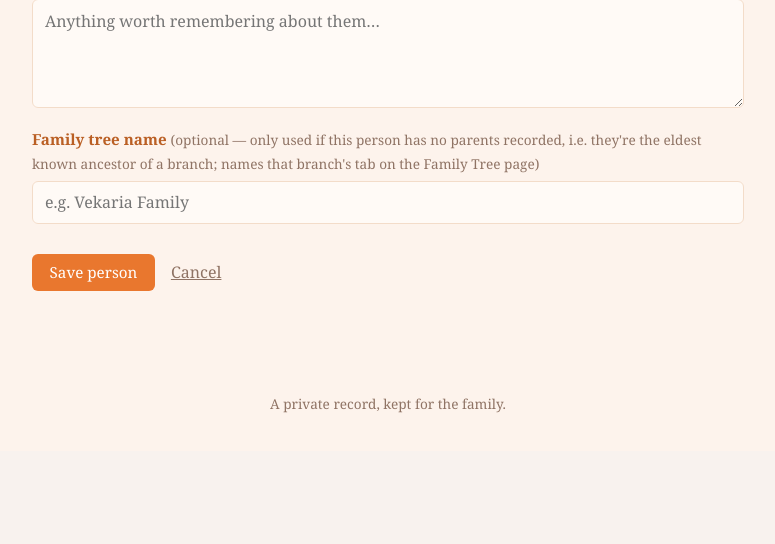
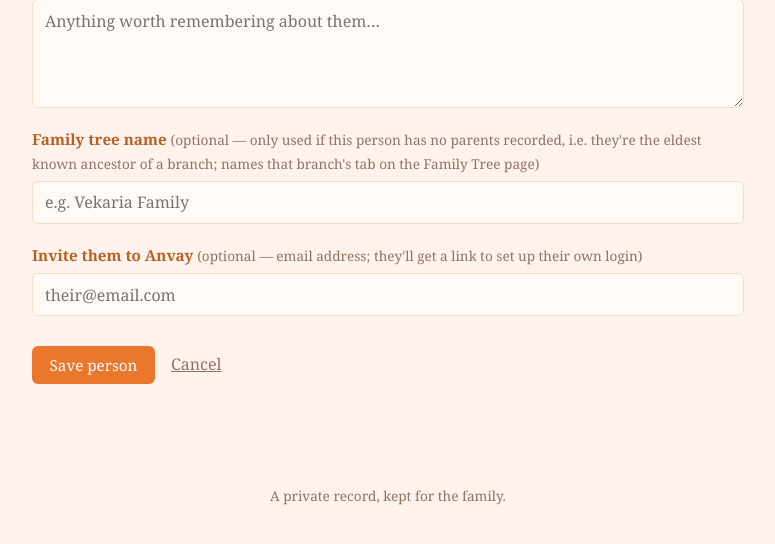
Before and after one commit to shaheeniv/Anvay, a Flask app: page /people/new in a window 1280 px wide. Shown: the part 883-1427 px from the top of the page, without its empty margins (252-1027 px from the left). Before the commit the page ends 1296 px from the top, so only its background shows below. Run offline with Flask 3, Linux system fonts and the light colour scheme; the visitor is signed in with stand-in values (Sample User, id 1); tables that the repository leaves empty hold one stand-in row (values such as "Sample post").

Commit message:
Let admins invite a new person by email right from the add-person form
Adds an optional "Invite them to Anvay" email field, shown only to
admins, only when adding someone new. Reuses the same setup-email
mechanism as the existing "Set up login" page, so there's no separate
trip to their profile page needed afterward. Non-admins never see the
field, and the server rejects it even if posted directly -- account
creation stays admin-only everywhere, same as before.

Also drops the now-unused person_name argument from
send_account_login_email() and rewrites its "setup" email copy, which
previously read oddly (addressed the recipient using their own name
as if it were someone else's).

Verified locally: duplicate-email handling, a real send to a fresh
address, and that a non-admin session can't create an account via the
same field even when posted directly.

Co-Authored-By: Claude Sonnet 5 <noreply@anthropic.com>

```diff
--- a/app.py
+++ b/app.py
@@ -174,15 +174,15 @@ def create_password_reset_token(account_id):
     return token
 
 
-def send_account_login_email(account, person_name, purpose):
+def send_account_login_email(account, purpose):
     """purpose is 'setup' (brand-new account, no password yet) or 'reset'
     (existing account, they forgot their password) — same token mechanism
     underneath, just different wording."""
     token = create_password_reset_token(account["id"])
     link = url_for("reset_password", token=token, _external=True)
     if purpose == "setup":
-        subject = "Set up your Anvay login"
-        intro = f"You've been added to Anvay, {person_name}'s family archive."
+        subject = "You've been added to Anvay"
+        intro = "You've been added to Anvay, a private place for your family's stories, photos, and memories. Set up a password to log in and take a look."
         cta = "Set your password"
     else:
         subject = "Reset your Anvay password"
@@ -284,7 +284,7 @@ def forgot_password():
     # registered is its own small information leak, not worth it.
     if account is not None:
         person = db.execute("SELECT * FROM people WHERE id = ?", (account["person_id"],)).fetchone()
-        send_account_login_email(account, person["name"], purpose="reset")
+        send_account_login_email(account, purpose="reset")
     flash("If that matched an account, a reset link is on its way.")
     return redirect(url_for("login"))
 
@@ -709,6 +709,30 @@ def create_person():
     )
     new_id = cur.lastrowid
     db.commit()
+
+    # Admins can optionally invite the new person by email right here,
+    # instead of doing it as a separate step from their profile page —
+    # deliberately admin-only, same as every other way of creating a
+    # login, even though adding a person itself isn't admin-gated.
+    email = request.form.get("email", "").strip()
+    viewer = current_person()
+    if email and viewer and viewer["is_admin"]:
+        name = request.form["name"].strip()
+        if db.execute("SELECT 1 FROM accounts WHERE email = ?", (email,)).fetchone():
+            flash(f'{name} was added, but a login wasn\'t sent — an account already exists with the email "{email}".')
+        else:
+            password_hash = generate_password_hash(secrets.token_urlsafe(32), method="pbkdf2:sha256")
+            db.execute(
+                "INSERT INTO accounts (person_id, password_hash, email, is_admin) VALUES (?, ?, ?, 0)",
+                (new_id, password_hash, email),
+            )
+            db.commit()
+            account = db.execute("SELECT * FROM accounts WHERE person_id = ?", (new_id,)).fetchone()
+            sent, error = send_account_login_email(account, purpose="setup")
+            if sent:
+                flash(f"{name} was added, and a setup email was sent to {email}.")
+            else:
+                flash(f"{name} was added, but the setup email failed to send: {error}")
 
     if as_child_of:
         add_relationship(as_child_of, "child", new_id, None)
@@ -858,7 +882,7 @@ def new_account(person_id):
 
     if not password:
         account = db.execute("SELECT * FROM accounts WHERE id = ?", (cur.lastrowid,)).fetchone()
-        sent, error = send_account_login_email(account, person["name"], purpose="setup")
+        sent, error = send_account_login_email(account, purpose="setup")
         if sent:
             flash(f"Login created for {person['name']} — a setup email was sent to {email}.")
         else:
@@ -925,7 +949,7 @@ def send_login_email(person_id):
         flash("Add an email address for this login first, then save, before sending a link.")
         return redirect(url_for("edit_account", person_id=person_id))
 
-    sent, error = send_account_login_email(account, person["name"], purpose="reset")
+    sent, error = send_account_login_email(account, purpose="reset")
     if sent:
         flash(f"A login link was emailed to {account['email']}.")
     else:
--- a/templates/person_form.html
+++ b/templates/person_form.html
@@ -64,6 +64,11 @@
       placeholder="e.g. Vekaria Family"
       value="{{ (person['family_name'] or '') if person else '' }}">
 
+    {% if not person and current_person and current_person['is_admin'] %}
+      <label for="email">Invite them to Anvay <span class="hint">(optional — email address; they'll get a link to set up their own login)</span></label>
+      <input type="email" id="email" name="email" placeholder="their@email.com">
+    {% endif %}
+
     <div class="form-actions">
       <button type="submit" class="button">{% if person %}Save changes{% else %}Save person{% endif %}</button>
       <a class="cancel-link" href="{% if person %}{{ url_for('show_person', person_id=person['id']) }}{% else %}{{ url_for('tree') }}{% endif %}">Cancel</a>
```
Also changed, not shown: README.md.
